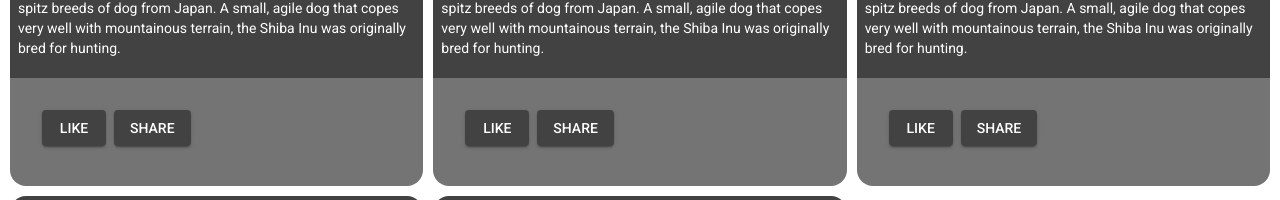
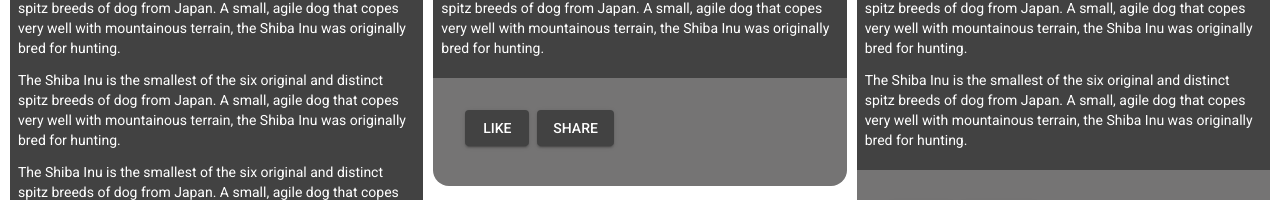
Before and after one commit to sanddwich/pcConfig, an Angular app: page /main in a window 1280 px wide. Shown: the part 574-774 px from the top of the page. Built offline with nearby package versions, Linux system fonts and the light colour scheme.

Commit message:
24-06-2020_4

```diff
--- a/src/app/pages/main/main.component.html
+++ b/src/app/pages/main/main.component.html
@@ -17,6 +17,16 @@
       />
     </div>
     <div class="objectdiv__text">
+      <p>
+        The Shiba Inu is the smallest of the six original and distinct spitz
+        breeds of dog from Japan. A small, agile dog that copes very well with
+        mountainous terrain, the Shiba Inu was originally bred for hunting.
+      </p>
+      <p>
+        The Shiba Inu is the smallest of the six original and distinct spitz
+        breeds of dog from Japan. A small, agile dog that copes very well with
+        mountainous terrain, the Shiba Inu was originally bred for hunting.
+      </p>
       <p>
         The Shiba Inu is the smallest of the six original and distinct spitz
         breeds of dog from Japan. A small, agile dog that copes very well with
@@ -67,6 +77,11 @@
       />
     </div>
     <div class="objectdiv__text">
+      <p>
+        The Shiba Inu is the smallest of the six original and distinct spitz
+        breeds of dog from Japan. A small, agile dog that copes very well with
+        mountainous terrain, the Shiba Inu was originally bred for hunting.
+      </p>
       <p>
         The Shiba Inu is the smallest of the six original and distinct spitz
         breeds of dog from Japan. A small, agile dog that copes very well with
```
